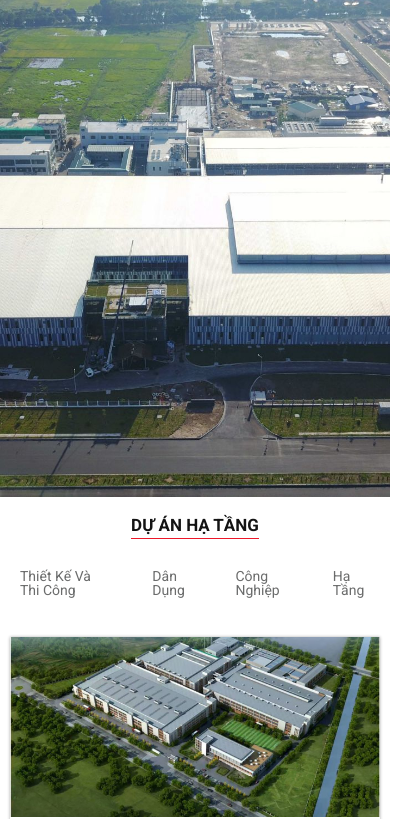
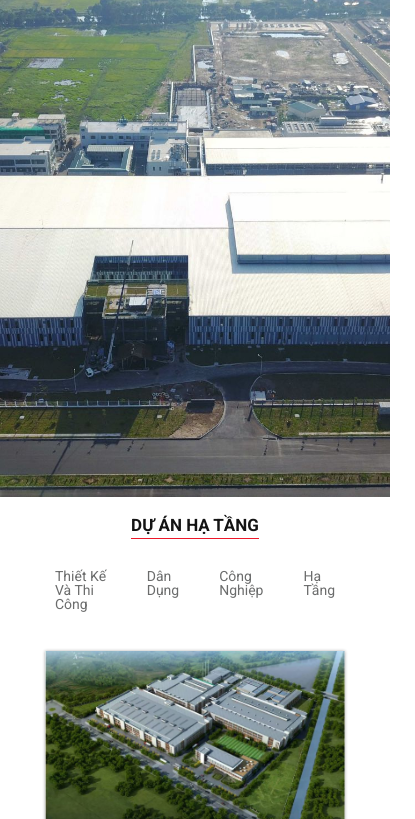
Before and after one commit to Kydzz/Kydzz.github.io, a plain HTML site: page coteccons/index.html in a window 390 px wide. Shown: the part 269-1088 px from the top of the page, 415 px wide, since content can reach past the window. Drawn offline with nearby package versions, Linux system fonts and the light colour scheme.

Commit message:
fix lan thu 3

```diff
--- a/coteccons/style.scss
+++ b/coteccons/style.scss
@@ -124,11 +124,11 @@ img {
 .main {
   margin: 0 auto;
   @include breakpoint(xxs) {
-      max-width: 40rem;
+      max-width: 32rem;
       font-size: $primary-fs !important;
   }
   @include breakpoint(xs) {
-    max-width: 65rem !important;
+    max-width: 64rem !important;
     font-size: $primary-fs !important;
   }
   @include breakpoint(sm) {
@@ -182,16 +182,19 @@ header {
         display: flex;
         align-items: center;
         flex-direction: row;
+        @include breakpoint(xxs) {
+            flex-direction: column;
+            line-height: 2rem;
+            margin-bottom: 2rem;
+            width: 100%
+        }
         @include breakpoint(xs) {
             flex-direction: column;
             line-height: 2rem;
             margin-bottom: 2rem;
+            width: 100%
         }
-        @include breakpoint(xxs) {
-            flex-direction: column;
-            line-height: 2rem;
-            margin-bottom: 2rem;
-        }
+
     }
     &__logo {
         &--link {
@@ -209,7 +212,12 @@ header {
         }
     }
     &__right {
-
+        @include breakpoint(xxs) {
+            width: 100%;
+        }
+        @include breakpoint(xs) {
+            width: 100%;
+        }
     }
     &__flag {
         &--list {
@@ -229,7 +237,6 @@ header {
     &__search {
         position: relative;
         &--input {
-            // font-family: $primary-font;
             padding-left: 2.5rem;
             border-radius: 999px;
             border: none;
@@ -240,6 +247,12 @@ header {
             transition: .2s border-color linear;
             &:focus {
                 border-color: $primary-color;
+            }
+            @include breakpoint(xxs) {
+                width: 100%;
+            }
+            @include breakpoint(xs) {
+                width: 100%;
             }
         }
         &--button {
@@ -273,7 +286,7 @@ nav {
         @include breakpoint(xxs) {
             display: flex;
             justify-content: space-between;
-            padding: 2rem 0;
+            padding: 2rem;
             p {
                 font-size: 1.7rem;
                 color: #fff;
```
Also changed, not shown: coteccons/style.css, 1 other file.
